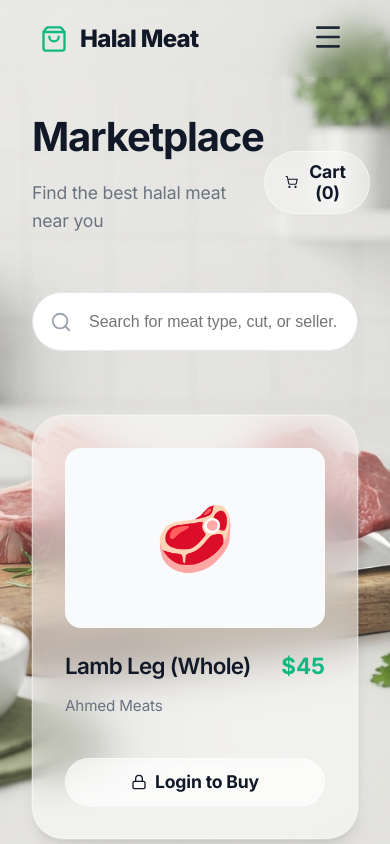
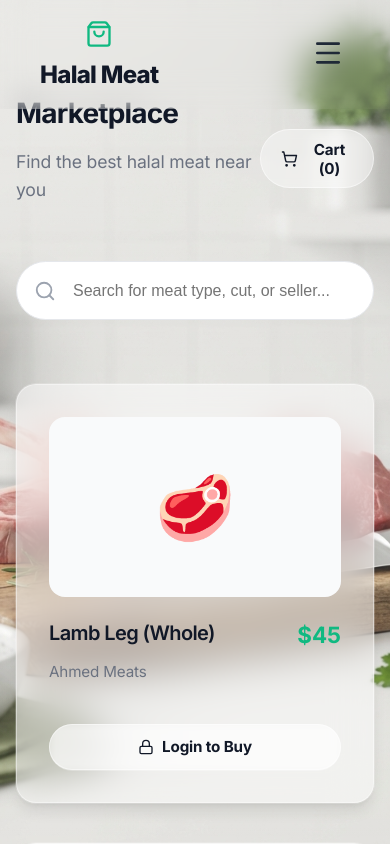
Before and after one commit to mirburhan1/HalalMeat, a React (Vite) app: page /buyer in a window 390 px wide. Shown: the top 844 px of the page. Built offline with nearby package versions, Linux system fonts and the light colour scheme.

Commit message:
Add comprehensive responsive design for mobile, tablet, and desktop

```diff
--- a/src/components/layout/Layout.jsx
+++ b/src/components/layout/Layout.jsx
@@ -30,8 +30,8 @@ export const Layout = ({ children, auth }) => {
             flexDirection: 'column',
             position: 'relative',
             zIndex: 1,
-            padding: '2rem',
-            maxWidth: '1280px', /* Wider on big screens for "Apple" feel */
+            padding: 'clamp(1rem, 3vw, 2rem)',
+            maxWidth: '1280px',
             margin: '0 auto',
             width: '100%'
         }
--- a/src/index.css
+++ b/src/index.css
@@ -142,3 +142,105 @@ button {
 .btn-outline:hover {
   background: rgba(255, 255, 255, 0.2);
 }
+
+/* ========================================
+   RESPONSIVE DESIGN
+   ======================================== */
+
+/* Mobile-first base styles are already applied above */
+
+/* Small devices (landscape phones, 576px and up) */
+@media (max-width: 576px) {
+  h1 {
+    font-size: 1.75rem !important;
+  }
+
+  h2 {
+    font-size: 1.5rem !important;
+  }
+
+  h3 {
+    font-size: 1.25rem !important;
+  }
+
+  .btn-3d {
+    font-size: 0.95rem;
+    padding: 0.85rem 1.75rem;
+  }
+
+  .card-3d {
+    border-radius: 20px;
+  }
+}
+
+/* Tablets (768px and up) */
+@media (max-width: 768px) {
+
+  /* Hide desktop nav, show mobile */
+  .hidden-mobile {
+    display: none !important;
+  }
+
+  .show-mobile {
+    display: block !important;
+  }
+
+  /* Adjust grid layouts for smaller screens */
+  [style*="gridTemplateColumns"] {
+    grid-template-columns: 1fr !important;
+  }
+
+  /* Stack flex containers */
+  [style*="display: flex"][style*="gap"] {
+    flex-direction: column !important;
+  }
+
+  /* Reduce padding on containers */
+  body {
+    font-size: 14px;
+  }
+}
+
+/* Medium devices (tablets, 992px and up) */
+@media (min-width: 768px) and (max-width: 992px) {
+  .card-3d:hover {
+    transform: translateY(-4px) scale(1.005);
+  }
+}
+
+/* Large devices (desktops, 1200px and up) */
+@media (min-width: 1200px) {
+  body {
+    font-size: 16px;
+  }
+}
+
+/* Touch device optimizations */
+@media (hover: none) and (pointer: coarse) {
+  .card-3d:hover {
+    transform: none;
+  }
+
+  .card-3d:active {
+    transform: scale(0.98);
+  }
+
+  .btn-3d:hover {
+    transform: none;
+  }
+
+  .btn-3d:active {
+    transform: scale(0.95);
+  }
+}
+
+/* Print styles */
+@media print {
+
+  .hidden-mobile,
+  .show-mobile,
+  nav,
+  button {
+    display: none !important;
+  }
+}
```
